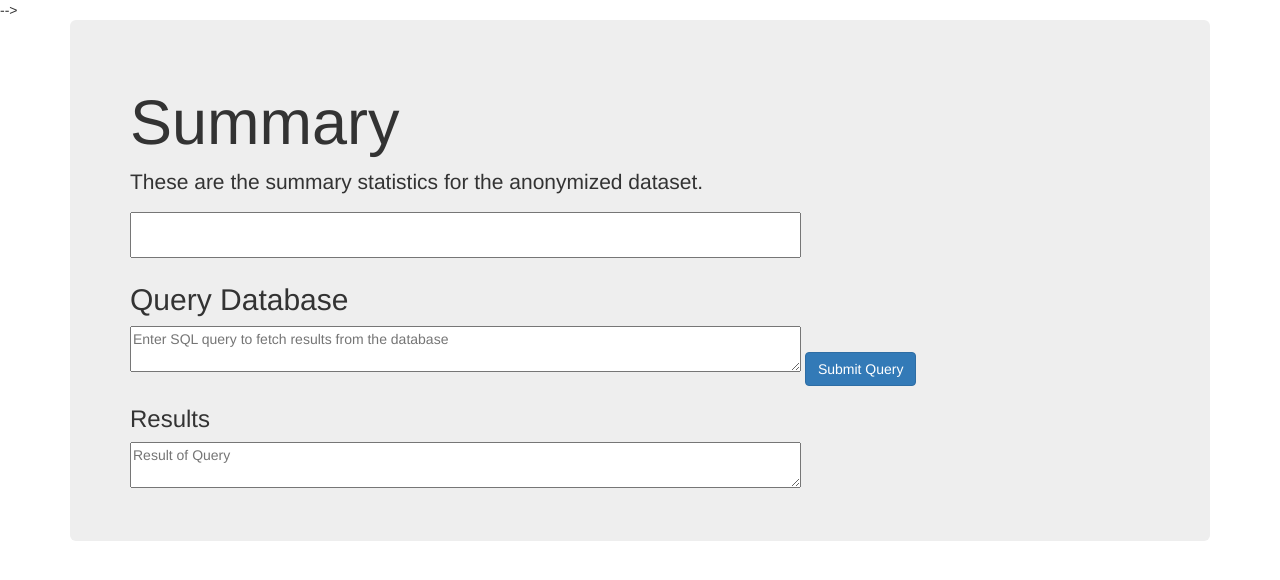
After one commit to hhabib/anonymization-tool, a Flask app: page /results.html in a window 1280 px wide. The commit adds this page. Shown: the top 580 px of the page. Run offline with Flask 2, Linux system fonts and the light colour scheme; some libraries are stand-ins or nearby versions.

Commit message:
Add a results preview page, required js functionality, query db function

```diff
--- a/app/code/server.py
+++ b/app/code/server.py
@@ -43,6 +43,7 @@ def categorization2python():
     k_anon.k_anonymity(ori_dataset_path, conf_path, anon_dataset_path)
     session['anon_dataset_path'] = anon_dataset_path
 
+    import2db()
     return ""
 
 @app.route('/_python2array')
@@ -66,6 +67,9 @@ def importpage():
 def suppression():
     return render_template('anonymize.html')
 
+@app.route('/results.html')
+def resultspage():
+    return render_template('results.html')
 
 @app.route('/postcsv', methods=['POST'])
 def get_post_csv():
@@ -136,6 +140,12 @@ def import2db():
 
     return res
 
+@app.route('/userQuery', methods=['POST'])
+def user_query():
+    query = request.form['query']
+    mysql = Mysql()
+    res = mysql.exec_sql(query)
+    return res
 
 if __name__ == '__main__':
     app.run(host="0.0.0.0", port=8000, debug=True)
--- /dev/null
+++ b/app/code/static/js/user_query.js
@@ -0,0 +1,29 @@
+$(document).ready(function() {
+
+    // The event listener for the user query
+    document.getElementById('btnUserQuery').addEventListener('click', submitUserQuery, false);
+    // Method that reads and processes the selected file
+    function submitUserQuery(evt) {
+
+        console.log($('#userQuery').val());
+        // var query = evt.target.$('#userQuery').val();
+        // var form = new FormData();
+        // form.append('query', query);
+
+    	$.ajax({
+            url: '/userQuery',
+            type: 'POST',
+                // data: $('form').serialize(),
+            data: {
+                'query': $('#userQuery').val()
+            },
+            success: function(data) {
+                console.log(data);
+                document.getElementById('queryResult').innerHTML = data
+            },
+            error: function(error) {
+                console.log(error);
+            }
+        });
+    }
+});
--- a/app/code/templates/anonymize.html
+++ b/app/code/templates/anonymize.html
@@ -17,7 +17,7 @@
         <ul class="nav nav-tabs nav-justified">
             <li><a href="./import.html"><span class="glyphicon glyphicon-upload"></span> Import Dataset</a></li>
             <li class="active"><a href="./anonymize.html"><span class="glyphicon glyphicon-eye-close"></span> Anonymize Attributes</a></li>
-            <li><a href="#"><span class="glyphicon glyphicon-list-alt"></span> Preview Dataset</a></li>
+            <li><a href="./results.html"><span class="glyphicon glyphicon-list-alt"></span> Preview Dataset</a></li>
             <li><a href="#"><span class="glyphicon glyphicon-download"></span> Export Dataset</a></li>
         </ul>
         <div class="page-header">
--- a/app/code/templates/import.html
+++ b/app/code/templates/import.html
@@ -16,7 +16,7 @@
         <ul class="nav nav-tabs nav-justified">
             <li class="active"><a href="./import.html"><span class="glyphicon glyphicon-upload"></span> Import Dataset</a></li>
             <li><a href="./anonymize.html"><span class="glyphicon glyphicon-eye-close"></span> Anonymize Attributes</a></li>
-            <li><a href="#"><span class="glyphicon glyphicon-list-alt"></span> Preview Dataset</a></li>
+            <li><a href="./results.html"><span class="glyphicon glyphicon-list-alt"></span> Preview Dataset</a></li>
             <li><a href="#"><span class="glyphicon glyphicon-download"></span> Export Dataset</a></li>
         </ul>
         <div class="page-header">
--- /dev/null
+++ b/app/code/templates/results.html
@@ -0,0 +1,35 @@
+{% extends "layout.html" %} -->
+
+<!-- {% block body %} -->
+<!doctype html>
+<title>Anonymization Tool</title>
+<script type="text/javascript"
+  src="http://ajax.googleapis.com/ajax/libs/jquery/1.4.2/jquery.min.js"></script>
+<script type="text/javascript">
+  var $SCRIPT_ROOT = {{ request.script_root|tojson|safe }};
+</script>
+<body>
+	<div class="container">
+		<div class="jumbotron">
+	  		<h1>Summary</h1>
+	  		<p>These are the summary statistics for the anonymized dataset.</p>
+<!-- 	  		<button type="button" class="btn btn-primary" onclick="window.location.href='./import.html'">Get Started</button>
+	  		<button type="button" class="btn btn-primary" onclick="window.location.href='./tutorials.html'">Tutorials</button> -->
+	  		<textarea readonly row="40" cols="80" style="resize:none"></textarea>
+	  		<h2>Query Database</h2>
+	  		<!-- <textarea row="2" cols="80" onfocus="if(this.value==this.defaultValue)this.value='Enter SQL query to fetch results from the database';"> -->
+	  		<textarea placeholder="Enter SQL query to fetch results from the database" row="2" cols="80" id = "userQuery"></textarea>
+            <button type="button" class="btn btn-primary" id="btnUserQuery">Submit Query</button>
+            <h3>Results</h3>
+            <textarea placeholder="Result of Query" row="2" cols="80" id = "queryResult"></textarea>
+  		</div>
+  	</div>
+
+    <link rel="stylesheet" href="https://maxcdn.bootstrapcdn.com/bootstrap/3.3.7/css/bootstrap.min.css">
+    <script src="https://ajax.googleapis.com/ajax/libs/jquery/3.2.0/jquery.min.js"></script>
+    <script src="https://maxcdn.bootstrapcdn.com/bootstrap/3.3.7/js/bootstrap.min.js"></script>
+    <script type="text/javascript" src="/static/js/user_query.js"></script>
+</body>
+</html>
+
+<!-- {% endblock %}
```
